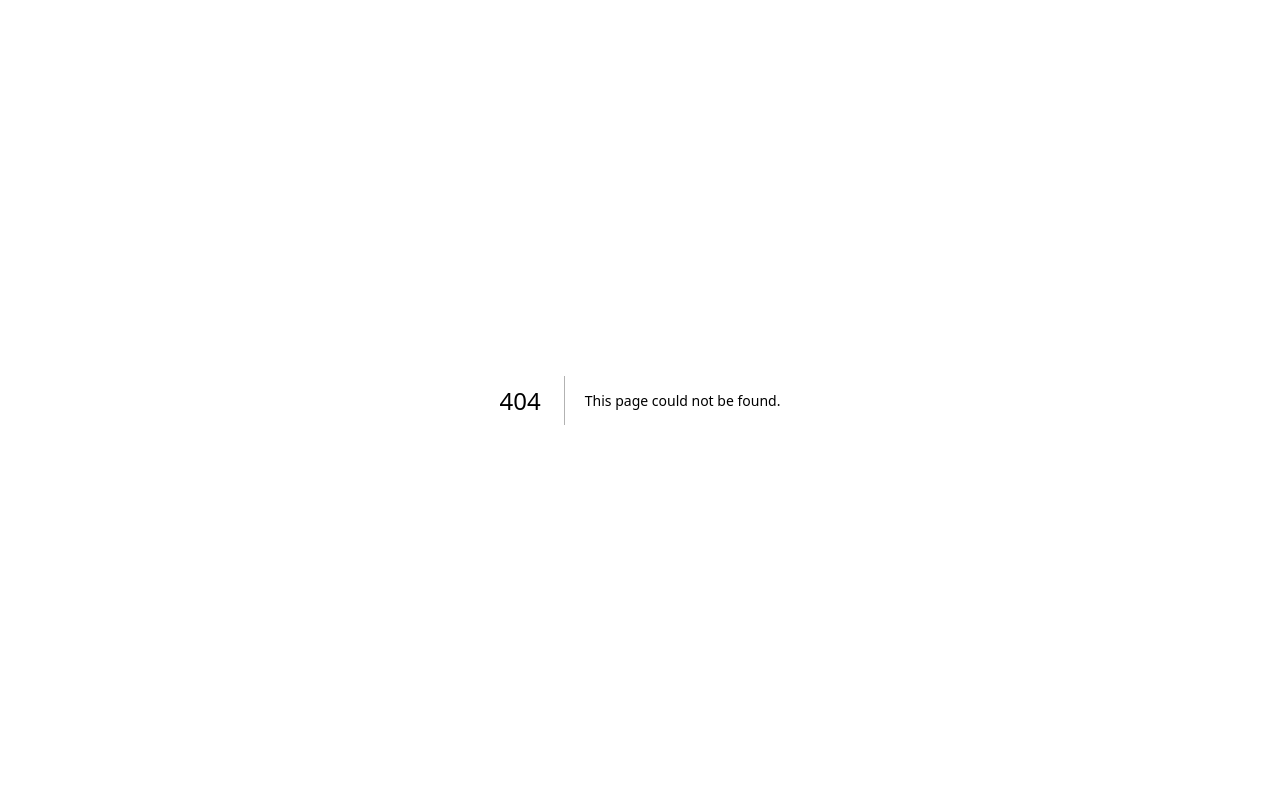
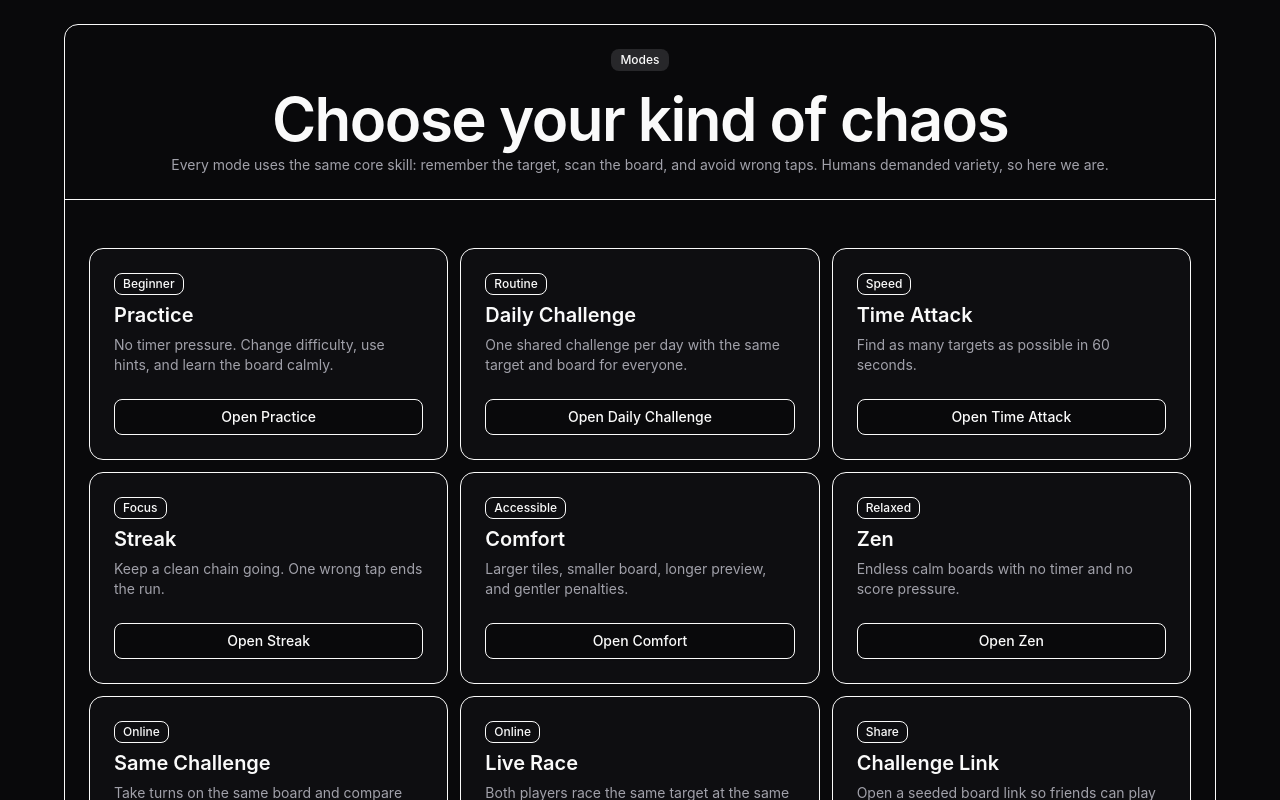
Before and after one commit to Nischhalsubba/blink-and-find, a Next.js app: page /modes in a window 1280 px wide. Before the commit this address had no page. Built offline with nearby package versions, Linux system fonts and the light colour scheme.

Commit message:
Add modes overview page

```diff
--- /dev/null
+++ b/src/app/modes/page.tsx
@@ -0,0 +1,71 @@
+import type { Metadata } from "next";
+import Link from "next/link";
+import { Badge } from "@/components/ui/badge";
+import { Button } from "@/components/ui/button";
+import { Card, CardContent, CardDescription, CardFooter, CardHeader, CardTitle } from "@/components/ui/card";
+import { absoluteUrl, SITE_NAME } from "@/lib/seo";
+
+const description = "Explore every Blink & Find game mode, including Practice, Daily Challenge, Time Attack, Streak, Comfort, Zen, Same Challenge, and Live Race.";
+
+const modes = [
+  { href: "/practice", title: "Practice", tag: "Beginner", description: "No timer pressure. Change difficulty, use hints, and learn the board calmly." },
+  { href: "/daily", title: "Daily Challenge", tag: "Routine", description: "One shared challenge per day with the same target and board for everyone." },
+  { href: "/time-attack", title: "Time Attack", tag: "Speed", description: "Find as many targets as possible in 60 seconds." },
+  { href: "/streak", title: "Streak", tag: "Focus", description: "Keep a clean chain going. One wrong tap ends the run." },
+  { href: "/comfort", title: "Comfort", tag: "Accessible", description: "Larger tiles, smaller board, longer preview, and gentler penalties." },
+  { href: "/zen", title: "Zen", tag: "Relaxed", description: "Endless calm boards with no timer and no score pressure." },
+  { href: "/online", title: "Same Challenge", tag: "Online", description: "Take turns on the same board and compare final times fairly." },
+  { href: "/online", title: "Live Race", tag: "Online", description: "Both players race the same target at the same time after a shared countdown." },
+  { href: "/challenge", title: "Challenge Link", tag: "Share", description: "Open a seeded board link so friends can play the exact same challenge." },
+];
+
+export const metadata: Metadata = {
+  title: "Modes | Blink & Find",
+  description,
+  alternates: {
+    canonical: absoluteUrl("/modes"),
+  },
+  openGraph: {
+    title: "Blink & Find Game Modes",
+    description,
+    url: absoluteUrl("/modes"),
+    siteName: SITE_NAME,
+    type: "article",
+  },
+};
+
+export default function ModesPage() {
+  return (
+    <main className="app-shell overflow-auto">
+      <section className="mx-auto grid min-h-full w-full max-w-6xl gap-4 py-4">
+        <Card className="overflow-hidden">
+          <CardHeader className="border-b text-center">
+            <Badge variant="secondary" className="mx-auto mb-3 w-fit">Modes</Badge>
+            <CardTitle className="text-4xl font-semibold tracking-tight sm:text-6xl">Choose your kind of chaos</CardTitle>
+            <CardDescription>
+              Every mode uses the same core skill: remember the target, scan the board, and avoid wrong taps. Humans demanded variety, so here we are.
+            </CardDescription>
+          </CardHeader>
+          <CardContent className="grid gap-3 p-4 sm:grid-cols-2 lg:grid-cols-3 sm:p-6">
+            {modes.map((mode) => (
+              <Card key={`${mode.title}-${mode.tag}`} className="bg-muted/20 shadow-none">
+                <CardHeader>
+                  <Badge variant="outline" className="w-fit">{mode.tag}</Badge>
+                  <CardTitle className="text-xl">{mode.title}</CardTitle>
+                  <CardDescription>{mode.description}</CardDescription>
+                </CardHeader>
+                <CardFooter>
+                  <Button asChild variant="outline" className="w-full"><Link href={mode.href}>Open {mode.title}</Link></Button>
+                </CardFooter>
+              </Card>
+            ))}
+          </CardContent>
+          <CardFooter className="flex flex-col gap-2 border-t p-4 sm:flex-row sm:justify-end sm:p-6">
+            <Button asChild variant="outline"><Link href="/tips">Tips</Link></Button>
+            <Button asChild><Link href="/">Play Now</Link></Button>
+          </CardFooter>
+        </Card>
+      </section>
+    </main>
+  );
+}
```
